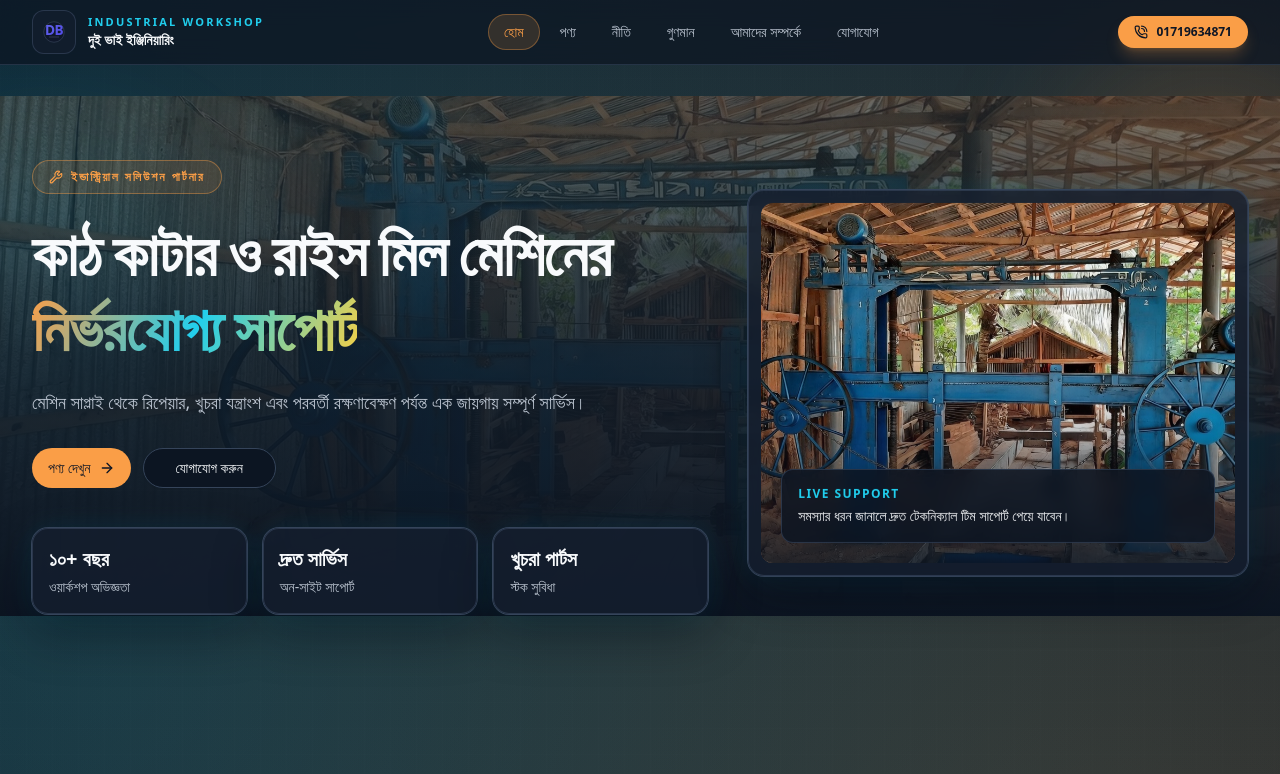
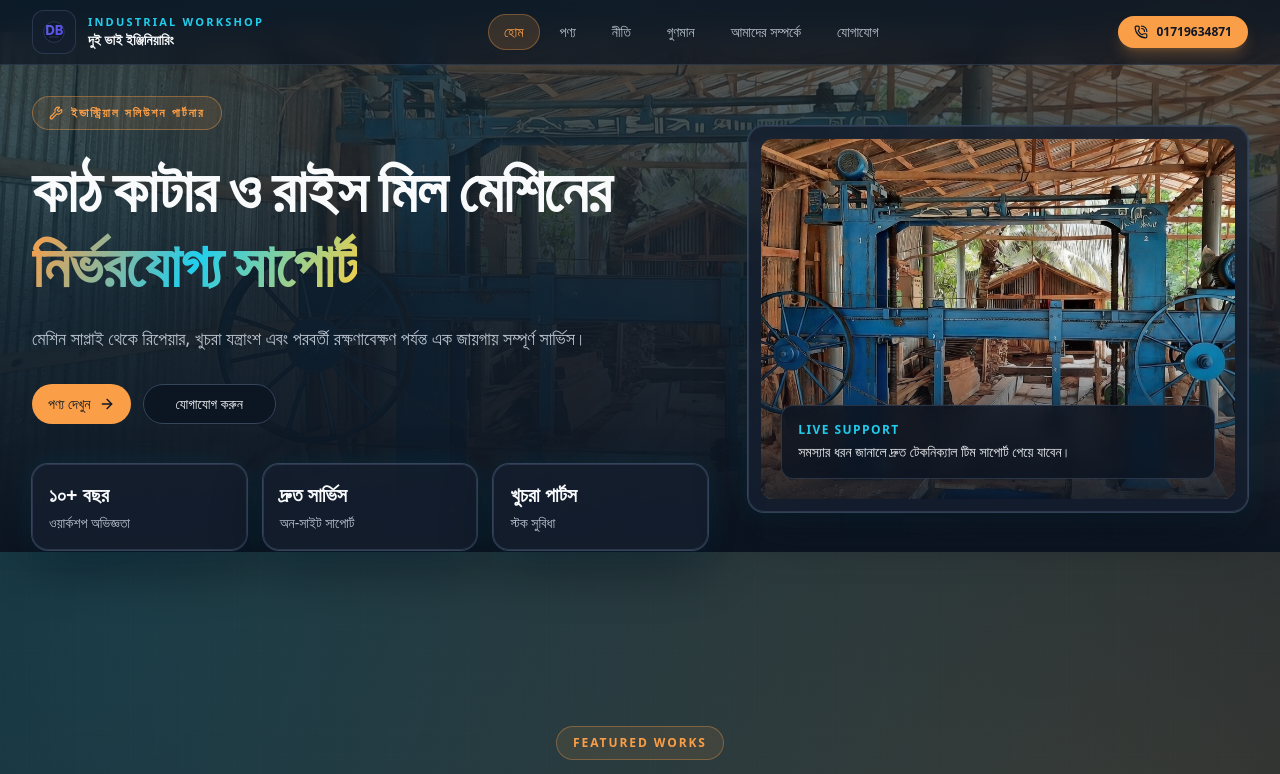
Before and after one commit to Shiddharthapal/Baba_shop, a Next.js app: page / in a window 1280 px wide. Shown: the top 774 px of the page. Built offline with nearby package versions, Linux system fonts and the light colour scheme.

Commit message:
change the section spacing for all route from the style.css

```diff
--- a/src/styles/globals.css
+++ b/src/styles/globals.css
@@ -191,7 +191,7 @@
   }
 
   .section-spacing {
-    @apply pt-20 md:pt-24;
+    @apply pt-8 ;
   }
 
   .rise-in {
```
Also changed, not shown: src/components/hero.tsx (line endings or trailing spaces).
